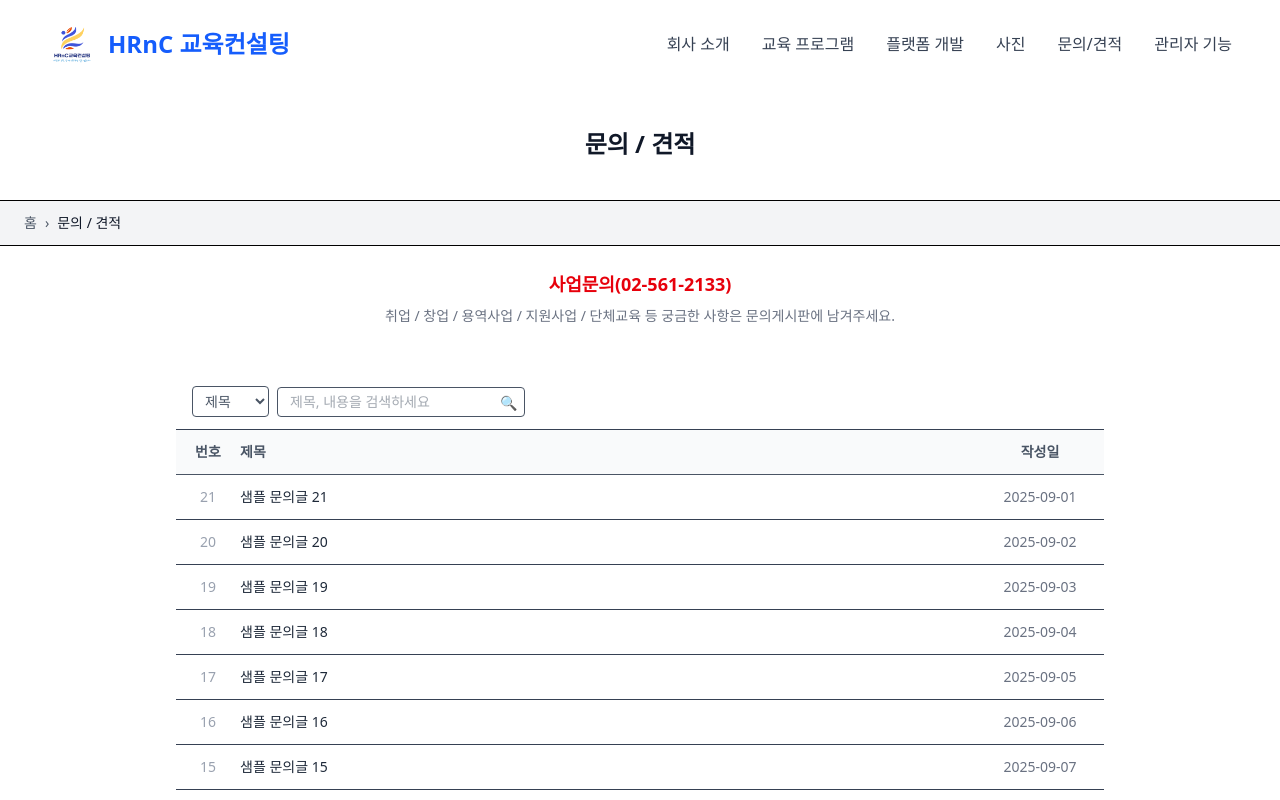
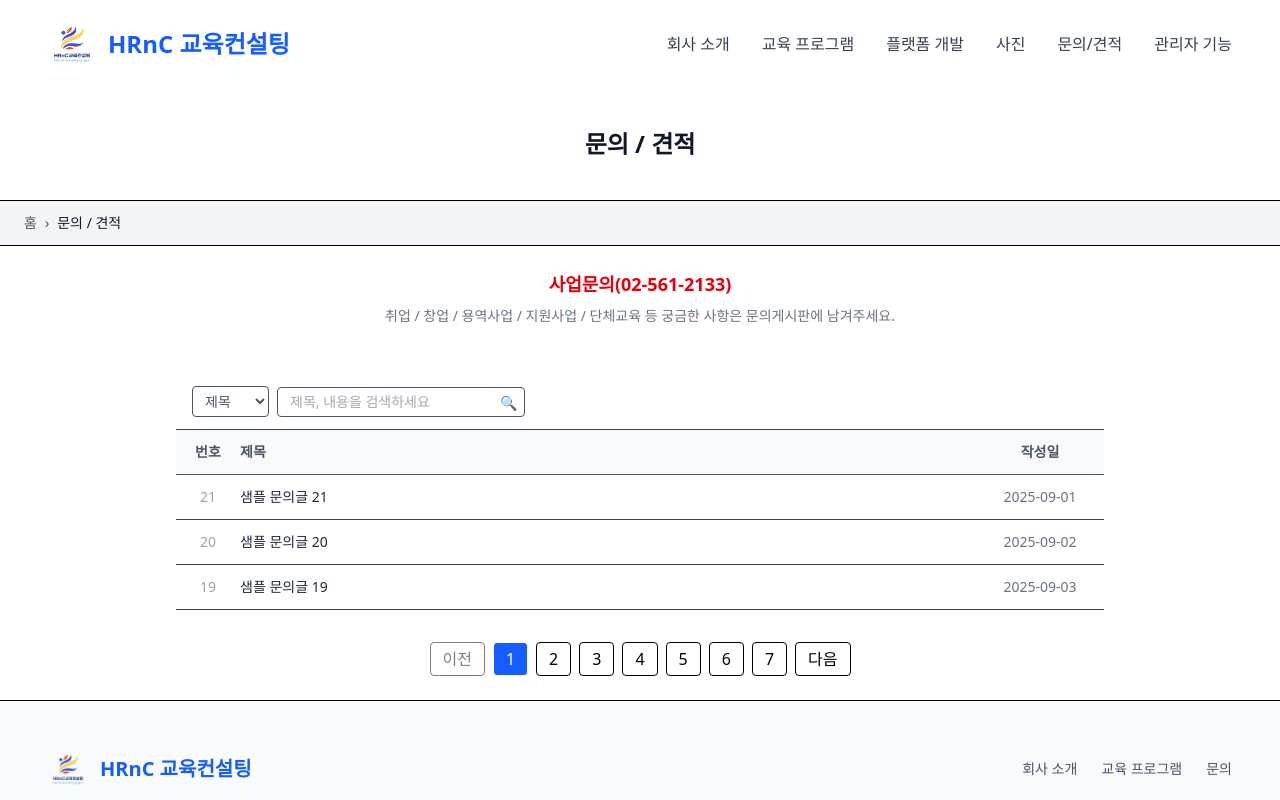
Before and after one commit to bidalalsrb/learningPage, a React (Vite) app: page /inquiry in a window 1280 px wide. Shown: the top 800 px of the page. Built offline with nearby package versions, Linux system fonts and the light colour scheme.

Commit message:
게시판 개수 변경

```diff
--- a/src/pages/InquiryPage.jsx
+++ b/src/pages/InquiryPage.jsx
@@ -17,7 +17,7 @@ export default function InquiryPage() {
         date: `2025-09-${String((i % 30) + 1).padStart(2, "0")}`,
     }));
 
-    const itemsPerPage = 10;
+    const itemsPerPage = 3;
     const [currentPage, setCurrentPage] = useState(1);
 
     const startIdx = (currentPage - 1) * itemsPerPage;
```
